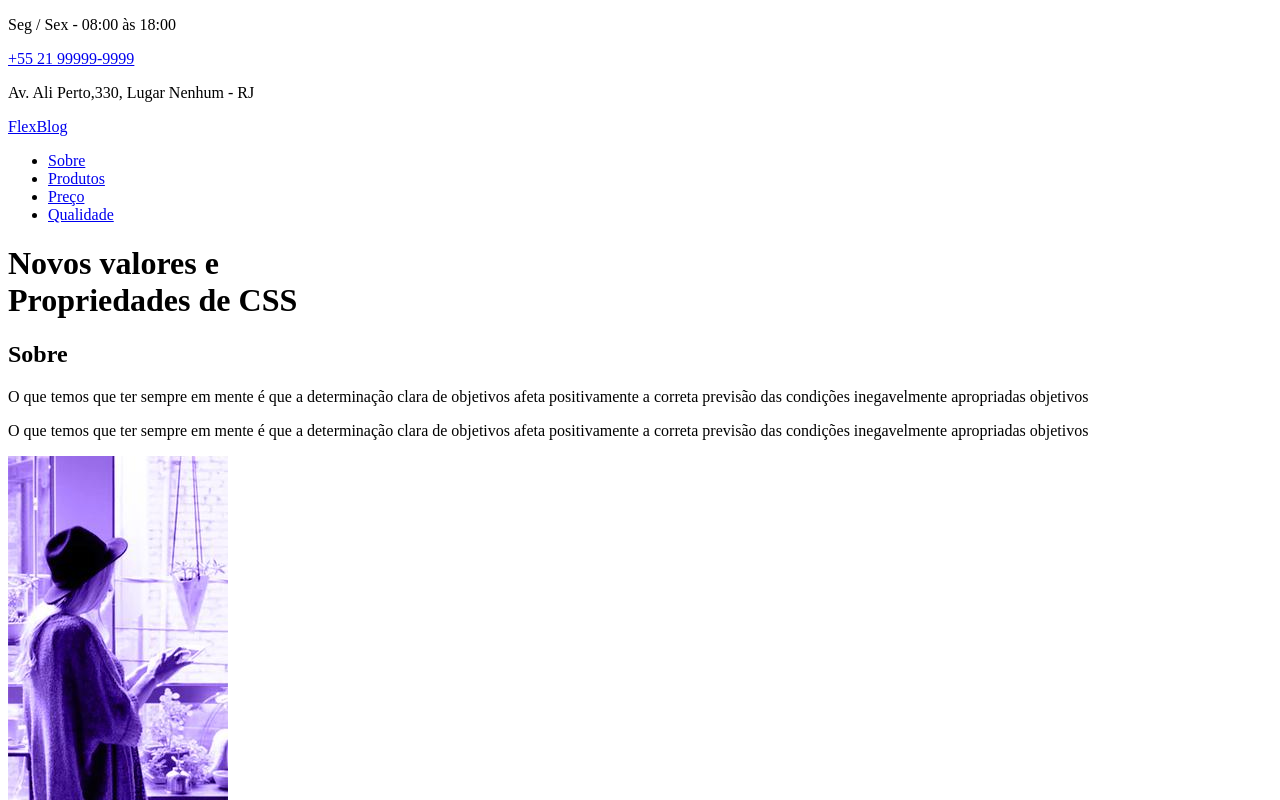
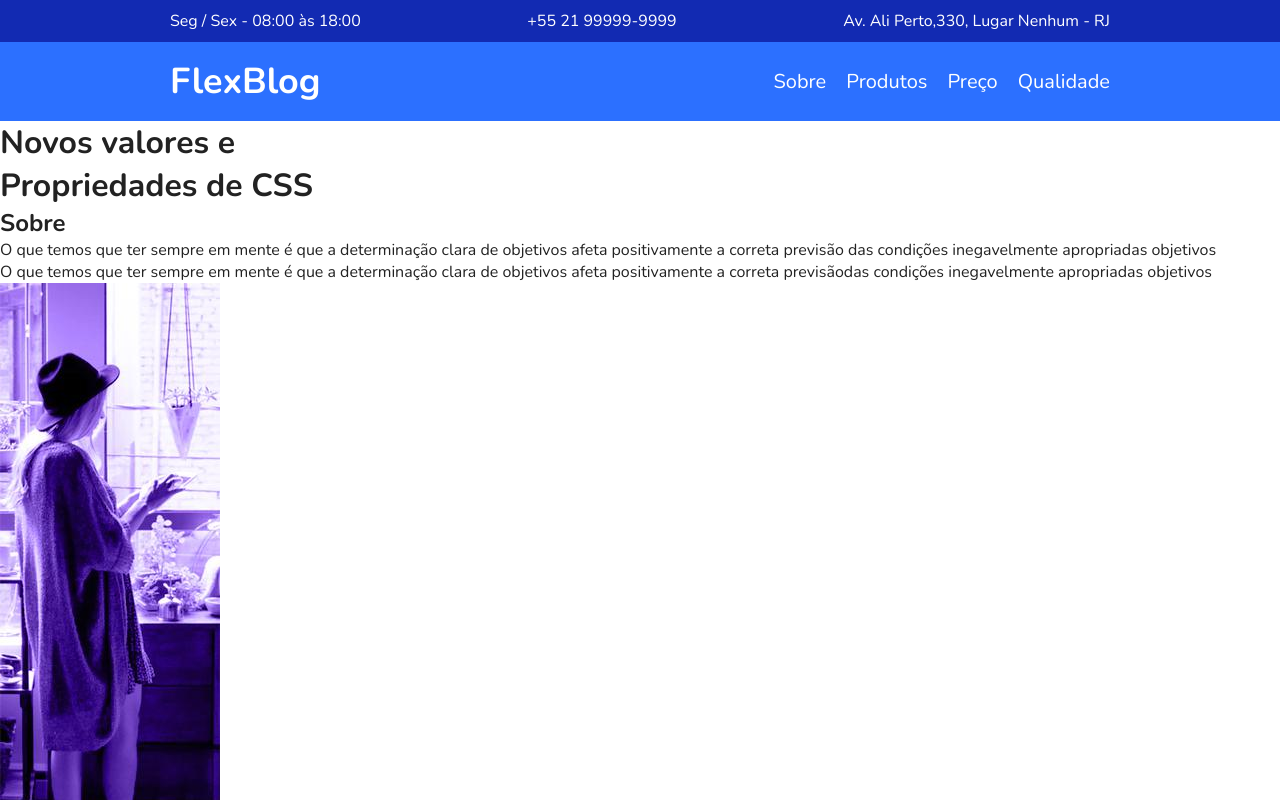
Before and after one commit to WitteVieira/flexblog, a plain HTML site: page index.html in a window 1280 px wide. Shown: the top 800 px of the page. Drawn offline with nearby package versions, Linux system fonts and the light colour scheme.

Commit message:
commit-de-estilo-inicial

```diff
--- a/index.html
+++ b/index.html
@@ -28,7 +28,7 @@
 				<div class="menu-logo">
 					<a href="#">FlexBlog</a>
 				</div>
-				<nav>
+				<nav class="menu-nav">
 					<ul>
 						<li><a href="sobre">Sobre</a></li>
 						<li><a href="produtos">Produtos</a></li>
@@ -50,8 +50,8 @@
 				</p>
 				<p>
 					O que temos que ter sempre em mente é que a determinação
-					clara de objetivos afeta positivamente a correta previsão
-					das condições inegavelmente apropriadas objetivos
+					clara de objetivos afeta positivamente a correta previsãodas
+					condições inegavelmente apropriadas objetivos
 				</p>
 			</div>
 			<div class="sobre-img">
@@ -118,5 +118,70 @@
 				<a href="#">Comprar</a>
 			</div>
 		</section>
+
+		<section class="qualidade" id="qualidade">
+			<div class="qualidade-item">
+				<h2>Inteligente</h2>
+				<p>
+					O que temos que ter sempre em mente é que a determinação
+					clara de objetivos afeta positivamente a correta previsão
+				</p>
+			</div>
+
+			<div class="qualidade-item">
+				<h2>Compacto</h2>
+				<p>
+					O que temos que ter sempre em mente é que a determinação
+					clara de objetivos afeta positivamente a correta previsão
+				</p>
+			</div>
+
+			<div class="qualidade-item">
+				<h2>Econômico</h2>
+				<p>
+					O que temos que ter sempre em mente é que a determinação
+					clara de objetivos afeta positivamente a correta previsão
+				</p>
+			</div>
+
+			<div class="qualidade-item">
+				<h2>Transparente</h2>
+				<p>
+					O que temos que ter sempre em mente é que a determinação
+					clara de objetivos afeta positivamente a correta previsão
+				</p>
+			</div>
+
+			<div class="qualidade-item">
+				<h2>Opaco</h2>
+				<p>
+					O que temos que ter sempre em mente é que a determinação
+					clara de objetivos afeta positivamente a correta previsão
+				</p>
+			</div>
+
+			<div class="qualidade-item">
+				<h2>Sustentável</h2>
+				<p>
+					O que temos que ter sempre em mente é que a determinação
+					clara de objetivos afeta positivamente a correta previsão
+				</p>
+			</div>
+		</section>
+
+		<section class="newsletter">
+			<div class="newsletter-info">
+				<h1>Newsletter</h1>
+				<p>assine e fique por dentro das novidades</p>
+			</div>
+			<form class="newsletter-form">
+				<input type="text" placeholder="Seu e-mail" />
+				<button type="submit">Assinar</button>
+			</form>
+		</section>
+
+		<footer class="footer">
+			<p>FlexBlog © Todos os direitos reservados.</p>
+		</footer>
 	</body>
 </html>
--- a/style.css
+++ b/style.css
@@ -0,0 +1,97 @@
+body,
+h1,
+h2,
+p,
+ul,
+li,
+a {
+	margin: 0px;
+	padding: 0px;
+}
+
+body {
+	font-family: "Nunito", Helvetica, Arial, sans-serif;
+	color: #222222;
+}
+
+ul {
+	list-style: none;
+}
+
+a {
+	text-decoration: none;
+}
+
+img {
+	display: block;
+	max-width: 100%;
+}
+
+* {
+	box-sizing: border-box;
+}
+
+/*Superinfo*/
+
+.superinfo-bg {
+	background: #122ab2;
+	color: white;
+}
+
+.superinfo {
+	max-width: 960px;
+	margin: 0 auto;
+	display: flex;
+	justify-content: space-between;
+   flex-wrap: wrap;
+   padding-top: 10px;
+}
+
+.superinfo p, superinfo a{
+   margin: 0 10px 10px 10px;
+}
+
+.superinfo a {
+	color: white;
+}
+
+/*Menu*/
+
+.menu-bg{
+background: #2c70ff;
+}
+
+.menu{
+   max-width: 960px;
+   margin: 0 auto;
+   padding: 15px 0;
+   display: flex;
+   flex-wrap: wrap;
+   justify-content: space-between;
+   align-items: center;
+}
+
+.menu a{
+   color: white;
+}
+
+.menu-logo a{
+   font-size: 2.25em;
+   font-weight: bold;
+   margin: 0 10px;
+}
+
+.menu-nav ul{
+display: flex;
+flex-wrap: wrap;
+}
+
+.menu-nav a{
+   font-size: 1.25em;
+   display: block;
+   padding: 10px;
+}
+
+.menu-nav a:hover{
+color: #122ab2;
+}
```
